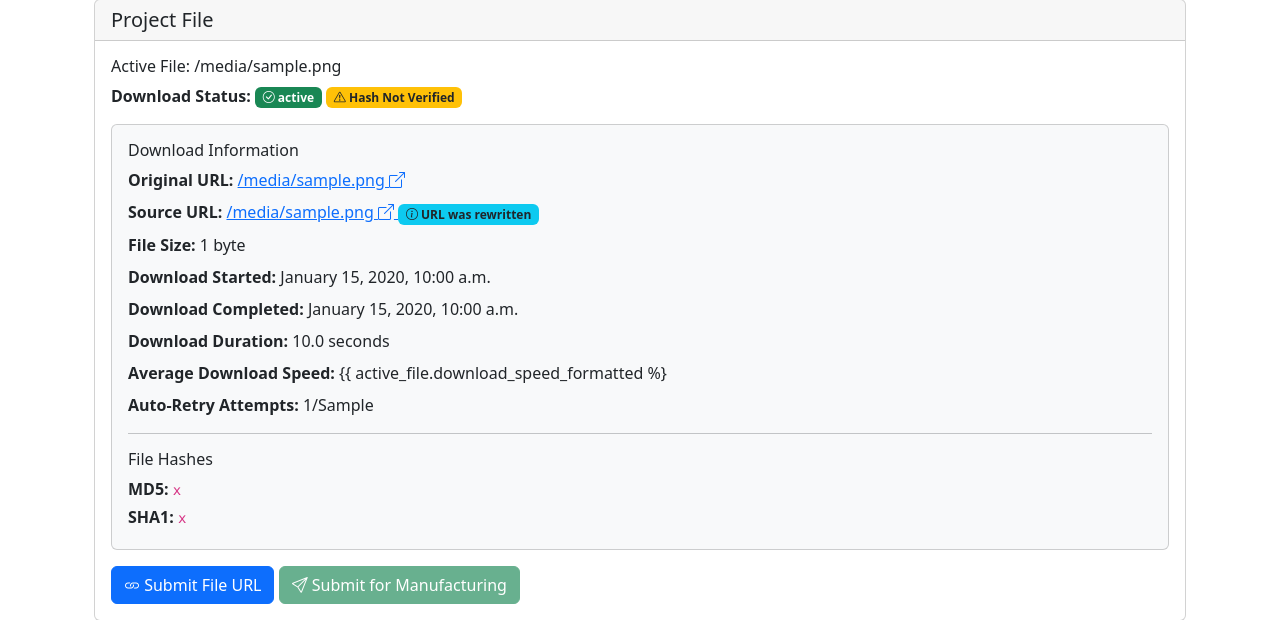
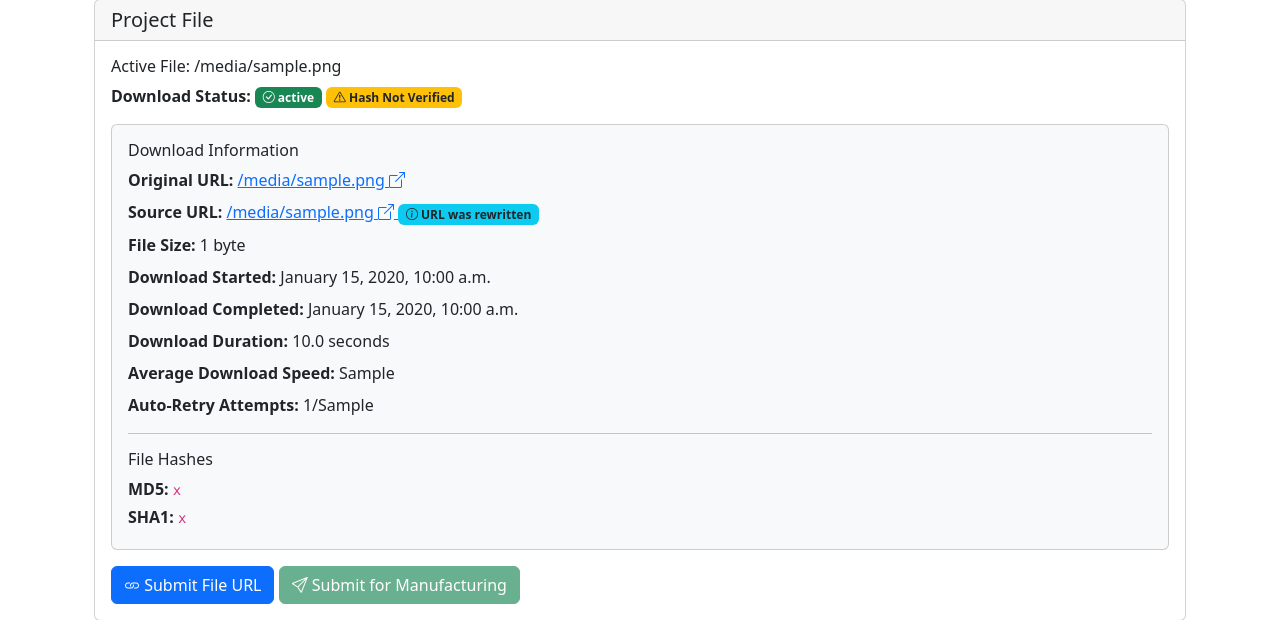
Before and after one commit to wafer-space/platform.wafer.space, a Django app: template wafer_space/templates/projects/project_detail.html in a window 1280 px wide. Shown: the part 612-1232 px from the top of the page. Run offline with Django 5.2, Linux system fonts and the light colour scheme; the template is opened without the code that fills it: most values are stand-ins (such as "Sample title", 1, 10 or a date in 2020); some libraries are stand-ins or nearby versions.

Commit message:
Fix broken template syntax for download speed display
The download speed template variable was missing a closing brace,
showing `{{ active_file.download_speed_formatted %}` instead of
`{{ active_file.download_speed_formatted }}`.

This caused the template to render incorrectly, displaying the literal
template code instead of the actual download speed value.

🤖 Generated with [Claude Code](https://claude.ai/code)

Co-Authored-By: Claude <noreply@anthropic.com>

```diff
--- a/wafer_space/templates/projects/project_detail.html
+++ b/wafer_space/templates/projects/project_detail.html
@@ -262,7 +262,7 @@
                   {% endif %}
                   {% if active_file.download_speed_formatted %}
                     <p class="mb-2">
-                      <strong>Average Download Speed:</strong> {{ active_file.download_speed_formatted %}
+                      <strong>Average Download Speed:</strong> {{ active_file.download_speed_formatted }}
                     </p>
                   {% endif %}
                   {% if active_file.retry_count > 0 %}
```
